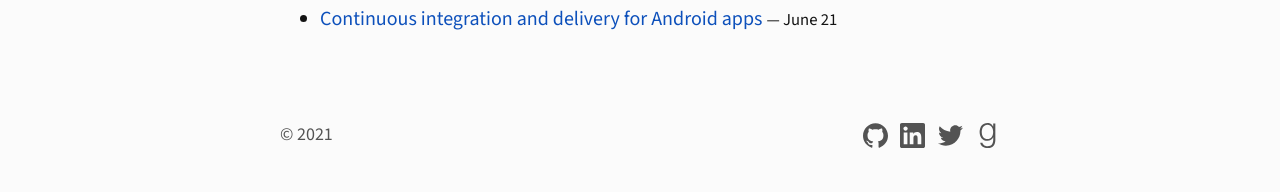
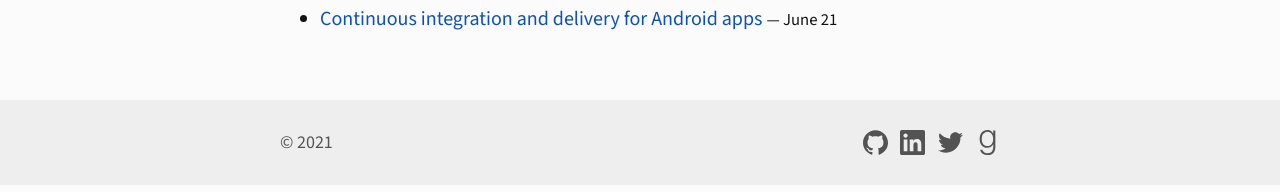
Before and after one commit to ashutoshgngwr/ashutoshgngwr.github.io, a Jekyll site: the page built from index.html, in a window 1280 px wide. Shown: the part 715-907 px from the top of the page. Built offline with Jekyll 4.4.1, drawn with Linux system fonts in a browser that asks for light colours.

Commit message:
update footer style

```diff
--- a/_layouts/page.html
+++ b/_layouts/page.html
@@ -41,7 +41,8 @@ layout: compress
   <main class="enforce-max-content-width">
     {{ content }}
   </main>
-  <footer class="enforce-max-content-width">
+  <footer>
+    <div class="enforce-max-content-width">
       <p class="social-icons">
         {%- for handle in site.x.social %}
         {%- assign defaultPrefix = handle.name | append: '.com' %}
@@ -52,6 +53,7 @@ layout: compress
         {%- endfor %}
       </p>
       <p class="copyright">&copy; {{ site.time | date: '%Y' }}</p>
+    </div>
   </footer>
 
   <!-- inline all SVG icons to make them reuse efficient -->
--- a/_sass/main.scss
+++ b/_sass/main.scss
@@ -221,34 +221,34 @@ main {
 }
 
 body > footer {
-  margin-bottom: 1rem;
-  display: flex;
-  flex-direction: row-reverse;
-  align-items: center;
-
-  @include breakpoint($until: mobile) {
-    flex-direction: column;
-  }
+  background: var(--color-bg-secondary);
 
   @media print {
     display: none;
   }
 
-  p.copyright {
-    margin-right: auto;
+  div {
+    margin: 1.5rem auto;
+    display: flex;
+    flex-direction: row-reverse;
+    align-items: center;
+    justify-content: space-between;
 
     @include breakpoint($until: mobile) {
-      margin-right: 0;
+      flex-direction: column;
+    }
+  }
+
+  p {
+    margin: 0;
+
+    @include breakpoint($until: mobile) {
+      margin: 1rem 0;
     }
   }
 
   p.social-icons {
     display: flex;
-    margin-left: auto;
-
-    @include breakpoint($until: mobile) {
-      margin-left: 0;
-    }
 
     a {
       margin-right: 0.5em;
```
Lines whose indentation alone changed are shown as unchanged.
